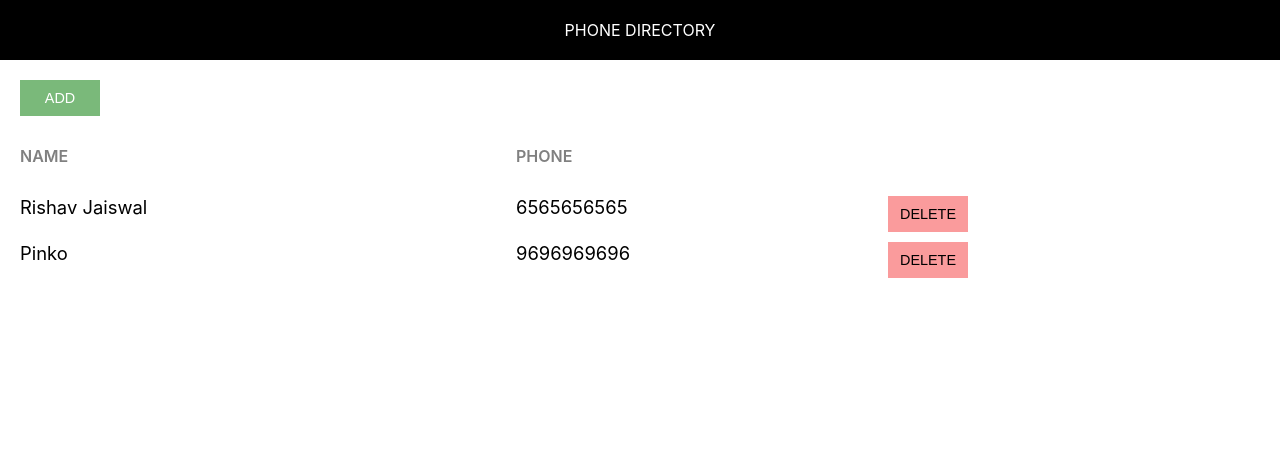
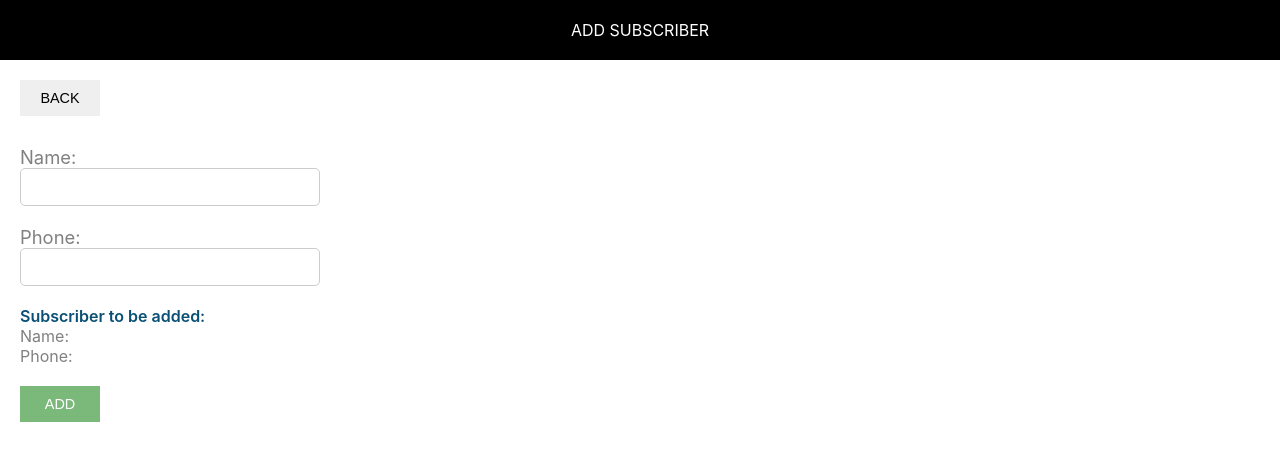
Before and after one commit to shubh4grd/phone-directory, a React (Create React App) app: page / in a window 1280 px wide. Shown: the top 460 px of the page. Built offline with nearby package versions, Linux system fonts and the light colour scheme.

Commit message:
Added ‘AddSubscriber’ component

```diff
--- /dev/null
+++ b/src/AddSubscriber.css
@@ -0,0 +1,36 @@
+.subscriber-form {
+  margin-top: 30px;
+}
+
+.label-control {
+  color: #808080;
+  font-size: 1.15rem;
+  margin-right: 15px;
+}
+
+.input-control {
+  width: 300px;
+  min-width: 100px;
+  padding: 10px 15px;
+  display: inline-block;
+  border: 1px solid #ccc;
+  border-radius: 5px;
+  box-sizing: border-box;
+  font-size: 0.9rem;
+  outline: none;
+}
+
+.subscriber-info-container {
+  font-size: 1rem;
+  margin-right: 10px;
+  margin-bottom: 20px;
+}
+
+.subscriber-to-add-heading {
+  color: #0a4f75;
+  font-weight: 600;
+}
+
+.subscriber-info {
+  color: #808080;
+}
--- /dev/null
+++ b/src/AddSubscriber.js
@@ -0,0 +1,60 @@
+import React, { Component } from "react";
+import Header from "./Header";
+import "./AddSubscriber.css";
+
+class AddSusbscriber extends Component {
+  render() {
+    return (
+      <div>
+        <Header heading="Add Subscriber" />
+        <div className="component-body-container">
+          <button className="custom-btn">Back</button>
+
+          <form className="subscriber-form">
+            <label htmlFor="name" className="label-control">
+              Name:{" "}
+            </label>
+            <br />
+            <input
+              id="name"
+              type="text"
+              className="input-control"
+              name="name"
+            />
+            <br />
+            <br />
+            <label htmlFor="phone" className="label-control">
+              Phone:{" "}
+            </label>
+            <br />
+            <input
+              id="phone"
+              type="text"
+              className="input-control"
+              name="phone"
+            />
+            <br />
+            <br />
+
+            <div className="subscriber-info-container">
+              <span className="subscriber-to-add-heading">
+                Subscriber to be added:{" "}
+              </span>
+              <br />
+              <span className="subscriber-info">Name: </span>
+              <br />
+              <span className="subscriber-info">Phone: </span>
+              <br />
+            </div>
+
+            <button type="submit" className="custom-btn add-btn">
+              Add
+            </button>
+          </form>
+        </div>
+      </div>
+    );
+  }
+}
+
+export default AddSusbscriber;
--- a/src/App.css
+++ b/src/App.css
@@ -1,22 +1,3 @@
-.component-body-container {
-  padding: 20px;
-}
-
-.custom-btn {
-  padding: 10px;
-  border: none;
-  margin-right: 10px;
-  text-transform: uppercase;
-  width: 80px;
-  font-size: 0.9rem;
-  cursor: pointer;
-  outline: none;
-}
-
-.add-btn {
-  background: #7ab97a;
-  color: #fff;
-}
 .dlt-btn {
   background: #fa9b9c;
 }
--- /dev/null
+++ b/src/common/common.css
@@ -0,0 +1,19 @@
+.component-body-container {
+  padding: 20px;
+}
+
+.custom-btn {
+  padding: 10px;
+  border: none;
+  margin-right: 10px;
+  text-transform: uppercase;
+  width: 80px;
+  font-size: 0.9rem;
+  cursor: pointer;
+  outline: none;
+}
+
+.add-btn {
+  background: #7ab97a;
+  color: #fff;
+}
--- a/src/index.js
+++ b/src/index.js
@@ -1,14 +1,16 @@
-import React from 'react';
-import ReactDOM from 'react-dom';
-import './index.css';
-import App from './App';
-import reportWebVitals from './reportWebVitals';
+import React from "react";
+import ReactDOM from "react-dom";
+import "./index.css";
+import App from "./App";
+import reportWebVitals from "./reportWebVitals";
+import AddSubscriber from "./AddSubscriber";
+import "./common/common.css";
 
 ReactDOM.render(
   <React.StrictMode>
-    <App />
+    <AddSubscriber />
   </React.StrictMode>,
-  document.getElementById('root')
+  document.getElementById("root")
 );
 
 // If you want to start measuring performance in your app, pass a function
```
Also changed, not shown: 1 other file (tests, documents, lock files or other folders).
